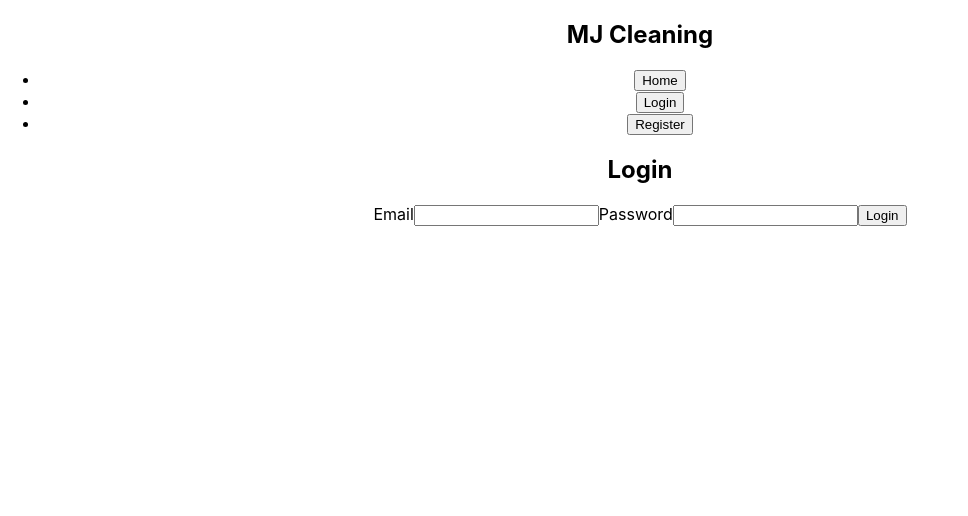
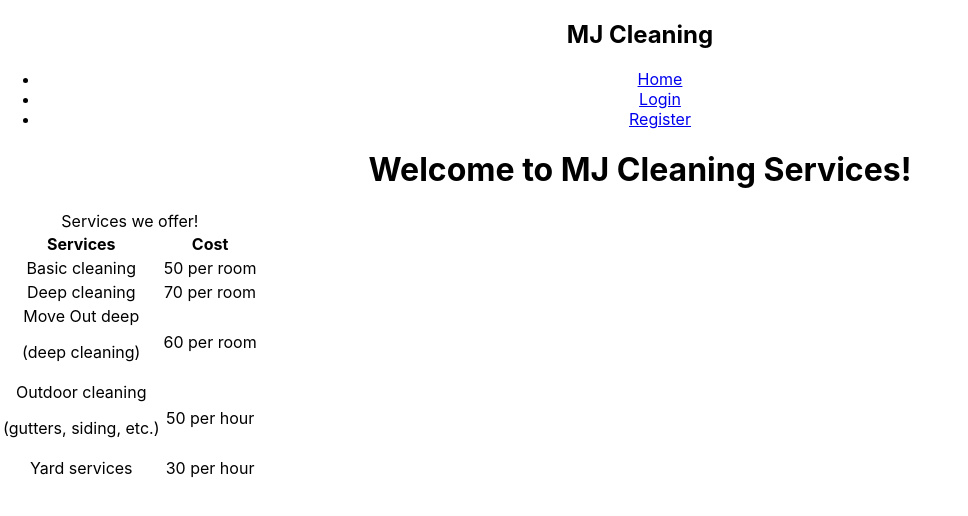
Before and after one commit to whitestjake/mj-cleaning-services, a React (Create React App) app in the folder frontend/: page / in a window 1280 px wide. Shown: the top 516 px of the page, without its empty margins (0-968 px from the left). Built offline with nearby package versions, Linux system fonts and the light colour scheme.

Commit message:
updating home/login
updated home page and moved login to it's own page

```diff
--- a/frontend/package.json
+++ b/frontend/package.json
@@ -9,6 +9,7 @@
     "@testing-library/user-event": "^13.5.0",
     "react": "^19.2.0",
     "react-dom": "^19.2.0",
+    "react-router-dom": "^7.9.6",
     "react-scripts": "5.0.1",
     "web-vitals": "^2.1.4"
   },
--- a/frontend/src/App.js
+++ b/frontend/src/App.js
@@ -1,23 +1,25 @@
+
+import { Routes, Route } from 'react-router-dom';
 
 import './App.css';
-import { useState } from 'react';
-
 import Nav from './components/nav/nav.jsx';
+import Home from './components/home/home.jsx';
 import Login from './components/login/login.jsx';
 import Register from './components/register/register.jsx';
 
 function App() {
 
-  const [page, setPage] = useState('login');
 
   return (
     <div className="App">
 
-      <Nav route={setPage} />
+      <Nav />
 
-      {page === 'home' && <Login route={setPage} />}
-      {page === 'login' && <Login route={setPage} />}
-      {page === 'register' && <Register route={setPage} />}
+      <Routes>
+        <Route path='/' element={<Home />} />
+        <Route path='/login' element={<Login />} />
+        <Route path='/register' element={<Register />} />
+      </Routes>
 
     </div>
   );
--- /dev/null
+++ b/frontend/src/components/home/home.jsx
@@ -0,0 +1,65 @@
+
+
+
+const Home = () => {
+
+
+    return (
+
+        <div>
+
+            <h1>
+                Welcome to MJ Cleaning Services!
+            </h1>
+
+            <div id='home-services-table'>
+                <table>
+                    <caption>Services we offer!</caption>
+                    <thead>
+                        <tr>
+                            <th>Services</th>
+                            <th>Cost</th>
+                        </tr>
+                    </thead>
+                    <tbody>
+                        <tr>
+                            <td>Basic cleaning</td>
+                            <td>50 per room</td>
+                        </tr>
+                        <tr>
+                            <td>Deep cleaning</td>
+                            <td>70 per room</td>
+                        </tr>
+                        <tr>
+                            <td>
+                                Move Out deep <br />
+                                <p id='move-out-subtext'>
+                                    (deep cleaning)
+                                </p>
+                            </td>
+                            <td>60 per room</td>
+                        </tr>
+                        <tr>
+                            <td>
+                                Outdoor cleaning <br />
+                                <p id='outdoor-cleaning-subtext'>
+                                (gutters, siding, etc.)
+                                </p>
+                            </td>
+                            <td>50 per hour</td>
+                        </tr>
+                        <tr>
+                            <td>Yard services</td>
+                            <td>30 per hour</td>
+                        </tr>
+                    </tbody>
+                </table>
+            </div>
+
+
+        </div>
+    )
+}
+
+
+export default Home;
--- a/frontend/src/components/login/login.jsx
+++ b/frontend/src/components/login/login.jsx
@@ -3,7 +3,7 @@
 // import { useAuth } from '../auth/auth.jsx';
 
 
-const Login = ({route}) => {
+const Login = () => {
     // const { login } = useAuth();
     // const [email, setEmail] = useState('');
     // const [password, setPassword] = useState('');
@@ -42,6 +42,7 @@ const Login = ({route}) => {
 
     return (
         <div>
+
             <h2>Login</h2>
 
             {/* {error && <p style={{ color: 'red' }}>{error}</p>} */}
--- a/frontend/src/components/nav/nav.jsx
+++ b/frontend/src/components/nav/nav.jsx
@@ -1,18 +1,19 @@
+
+import { Link } from 'react-router-dom';
 
 
-
-
-const Navbar = ({route}) => {
+const Navbar = () => {
 
     return (
     <nav >
       <h2>MJ Cleaning</h2>
 
-      <ul >
-        <li><button onClick={() => route("home")}>Home</button></li>
-        <li><button onClick={() => route("login")}>Login</button></li>
-        <li><button onClick={() => route("register")}>Register</button></li>
+      <ul>
+        <li><Link to='/'>Home</Link></li>
+        <li><Link to='/login'>Login</Link></li>
+        <li><Link to='/register'>Register</Link></li>
       </ul>
+
     </nav>
   );
 }
--- a/frontend/src/components/register/register.jsx
+++ b/frontend/src/components/register/register.jsx
@@ -1,8 +1,7 @@
 
 
 
-const Register = ({route}) => {
-
+const Register = () => {
 
 
     return (
--- a/frontend/src/index.js
+++ b/frontend/src/index.js
@@ -1,14 +1,17 @@
 import React from 'react';
 import ReactDOM from 'react-dom/client';
+import { BrowserRouter } from 'react-router-dom';
 import './index.css';
 import App from './App';
 import reportWebVitals from './reportWebVitals';
 
 const root = ReactDOM.createRoot(document.getElementById('root'));
 root.render(
-  <React.StrictMode>
-    <App />
-  </React.StrictMode>
+  <BrowserRouter>
+    <React.StrictMode>
+      <App />
+    </React.StrictMode>
+  </BrowserRouter>
 );
 
 // If you want to start measuring performance in your app, pass a function
```
Also changed, not shown: 1 other file (tests, documents, lock files or other folders).
